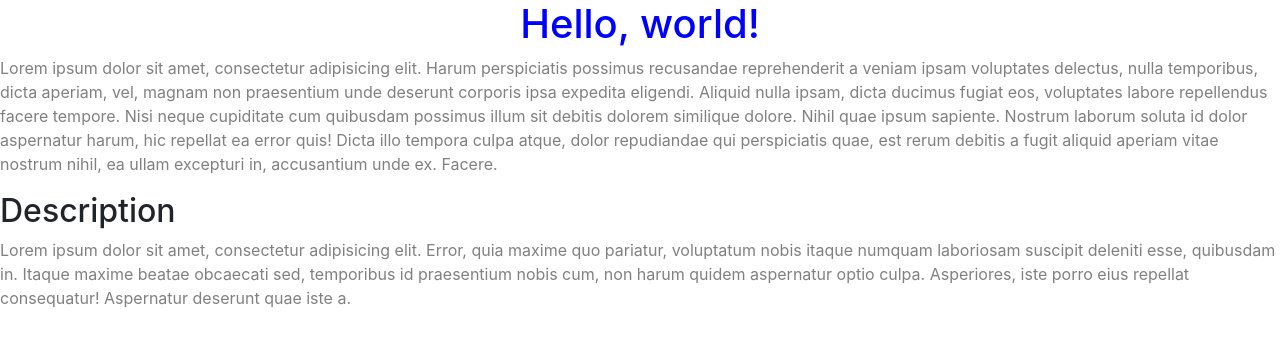
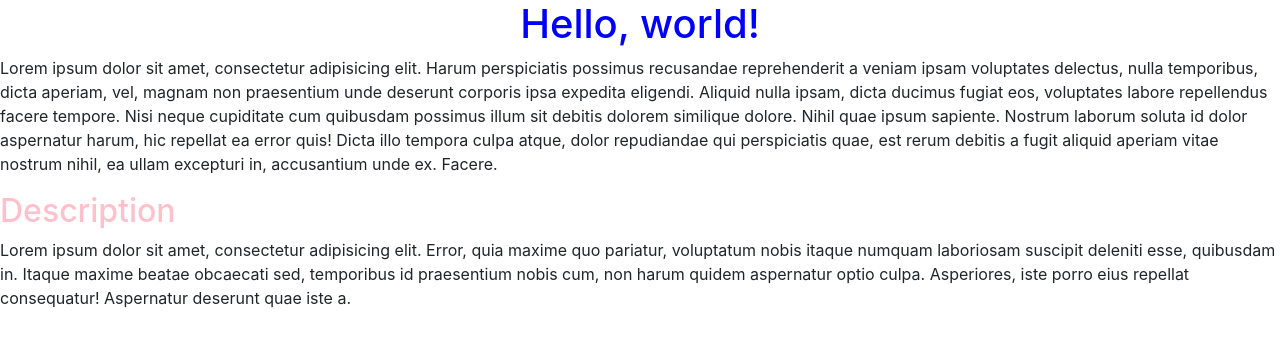
Before and after one commit to smedashka/smedashka.github.io, a plain HTML site: page index.html in a window 1280 px wide. Drawn offline with nearby package versions, Linux system fonts and the light colour scheme.

Commit message:
add second paragraph ans style for h1 and p

```diff
--- a/css/style.css
+++ b/css/style.css
@@ -2,6 +2,6 @@ h1 {
 	color: blue;
 }
 
-p {
-	color: gray;
+h2 {
+	color: pink;
 }
```
